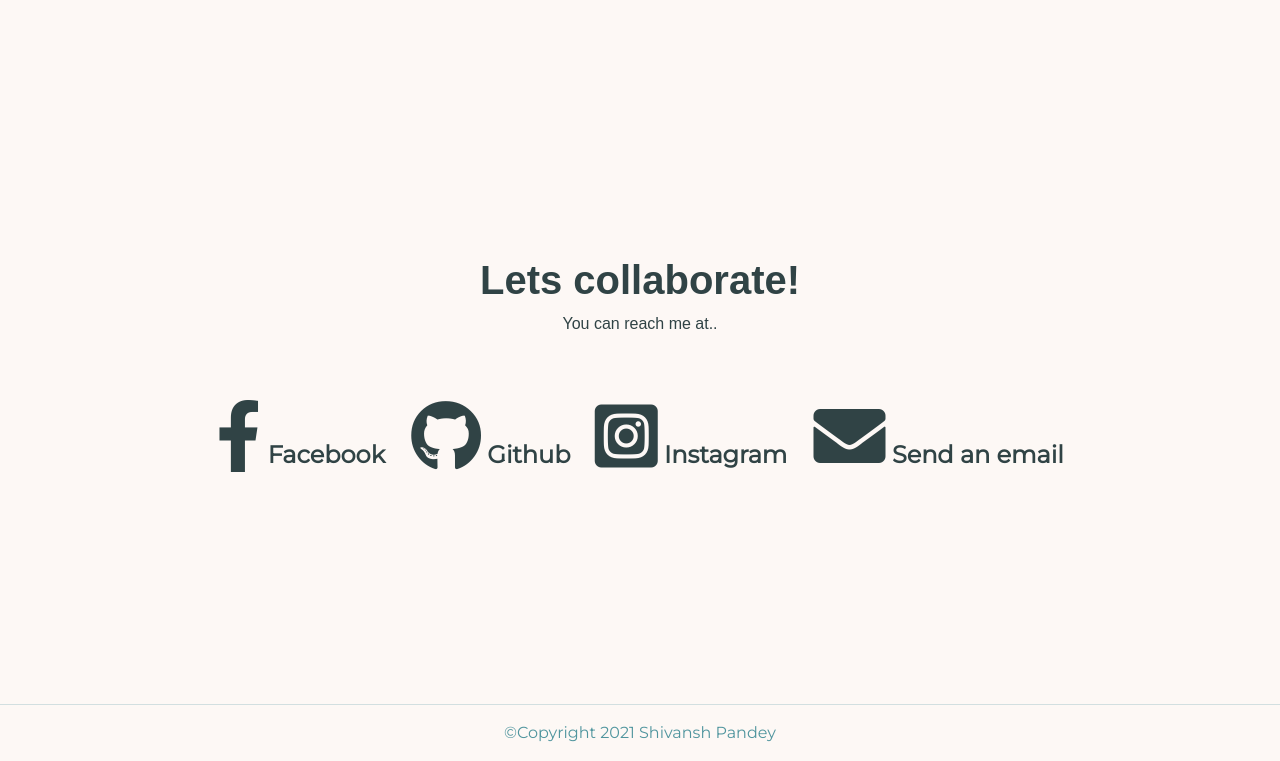
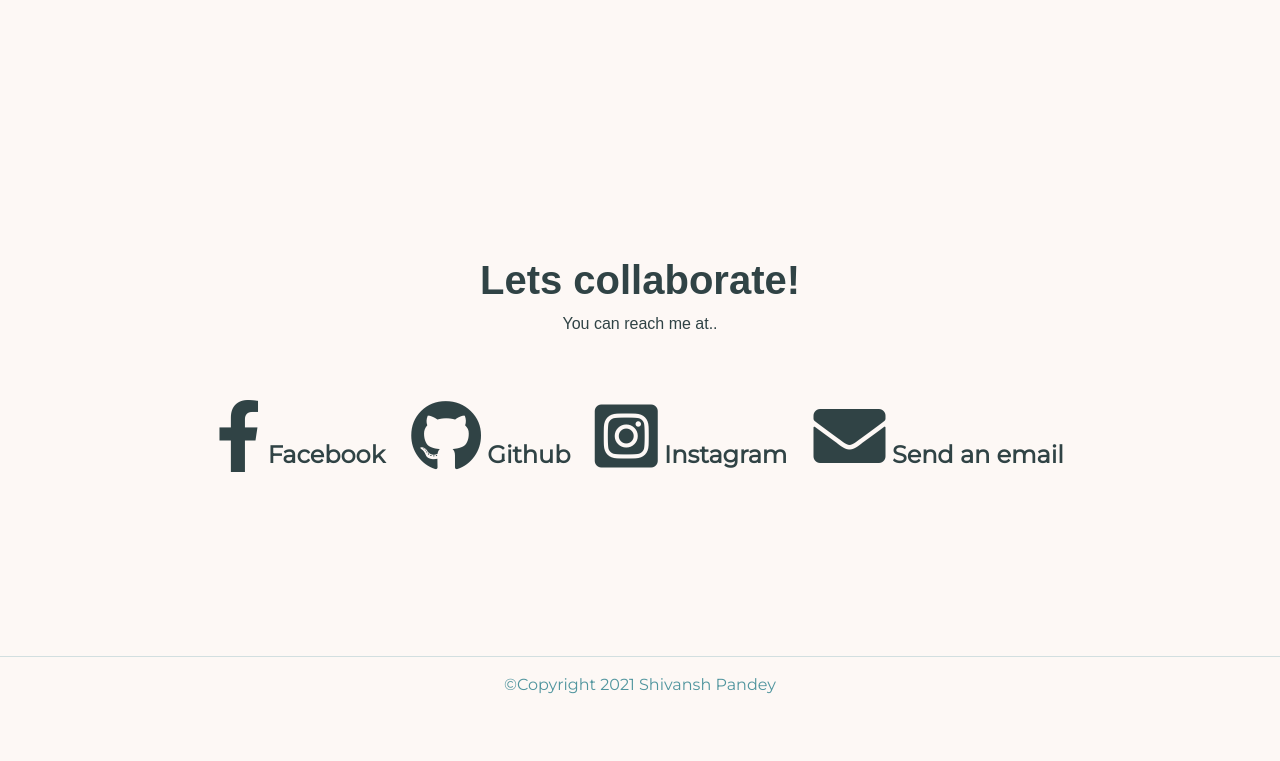
Before and after one commit to shivanshweb/portfolio, a plain HTML site: page index.html in a window 1280 px wide. Shown: the part 1862-2623 px from the top of the page. After the commit the page ends 2575 px from the top, so only its background shows below. Drawn offline with nearby package versions, Linux system fonts and the light colour scheme; a web font is replaced by a local one.

Commit message:
footer change

```diff
--- a/css/style.css
+++ b/css/style.css
@@ -110,11 +110,6 @@ color:#304345;
   font-weight:bold;
 }
 
-/* footer */
-.footer-divide {
-  margin-top:4rem;
-}
-
 
 @media (max-width:1000px)  {
   .grid-display {
```
